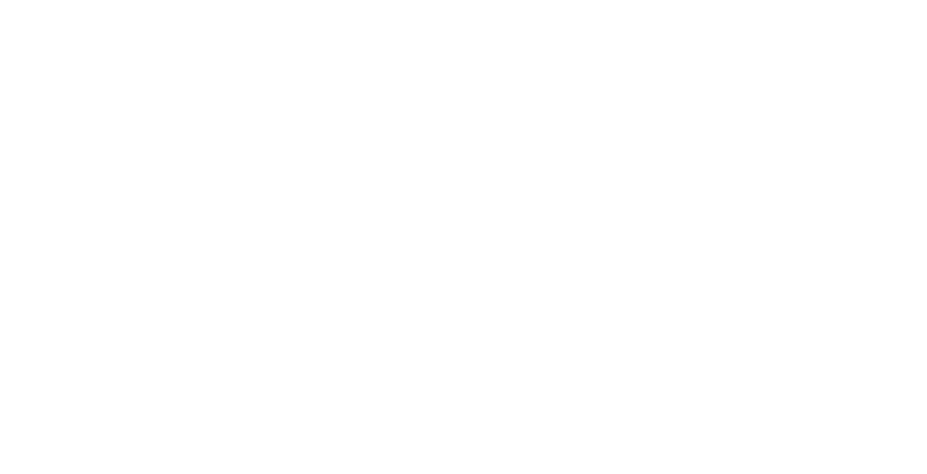
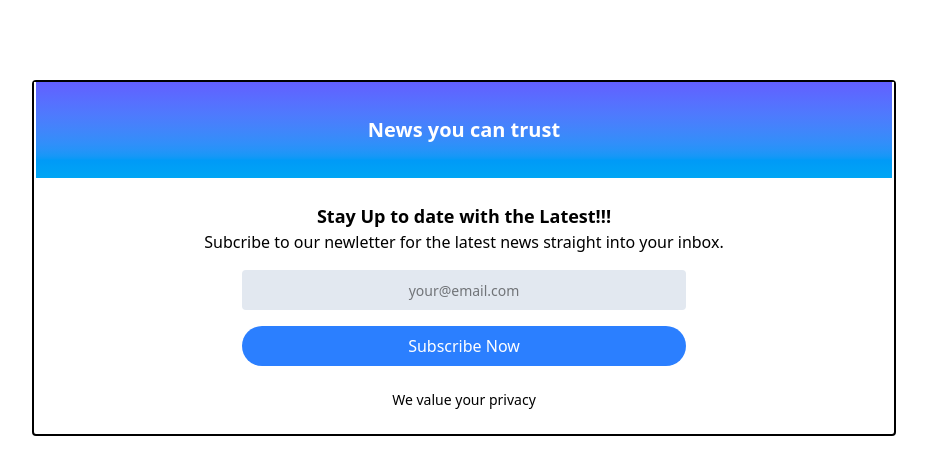
Before and after one commit to siddhi1012/TailwindCSS, a plain HTML site: page project.html in a window 1280 px wide. Shown: the whole page, without its empty margins (176-1103 px from the left). Drawn offline with nearby package versions, Linux system fonts and the light colour scheme.

Commit message:
Updated files

```diff
--- a/project.html
+++ b/project.html
@@ -4,9 +4,23 @@
     <meta charset="UTF-8">
     <meta name="viewport" content="width=device-width, initial-scale=1.0">
     <title>Mini-Project</title>
-    <script src="https://cdn.jsdelivr.net/npm/@tailwindcss/browser@4"></script>
+
 </head>
 <body>
+    <div class="mt-20 mx-52 flex flex-wrap rounded border-2 border-black">
+        <div class="w-full h-14 bg-linear-to-t from-sky-500 to-indigo-500 text-white h-24 flex justify-center items-center font-bold text-xl border-x-2">News you can trust </div>
+        <div class="text-center mt-6">
+            <h3 class="text-lg font-semibold"> Stay Up to date with the Latest!!!</h3>
+            <p>Subcribe to our newletter for the latest news straight into your inbox. </p>
+            <form class="flex flex-wrap">
+                <input type="text" placeholder="your@email.com" class="w-full mx-52 bg-slate-200 text-center rounded placeholder:text-sm my-4 py-2">
+                <button class="bg-blue-500 w-full text-white mx-52 py-2 rounded-full">Subscribe Now</button>
 
+            </form>
+            <p class="my-6 text-sm">We value your privacy</p>
+        </div>
+    </div>
+
+    <script src="https://cdn.jsdelivr.net/npm/@tailwindcss/browser@4"></script>
 </body>
 </html>
```
